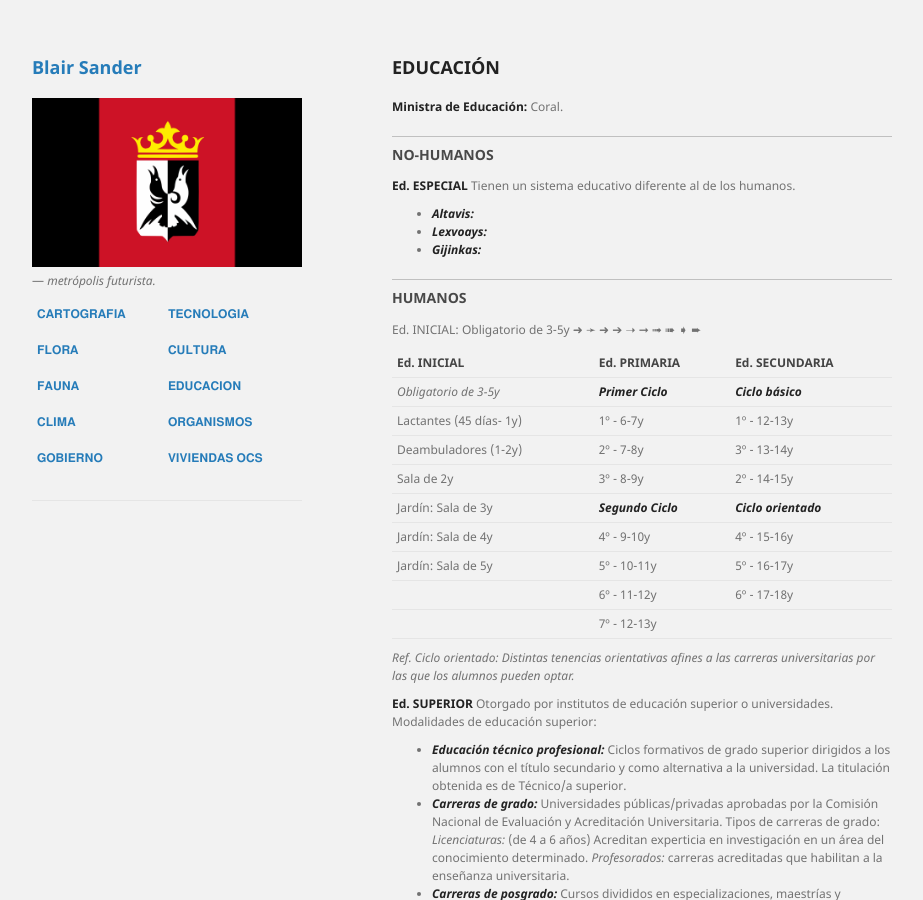
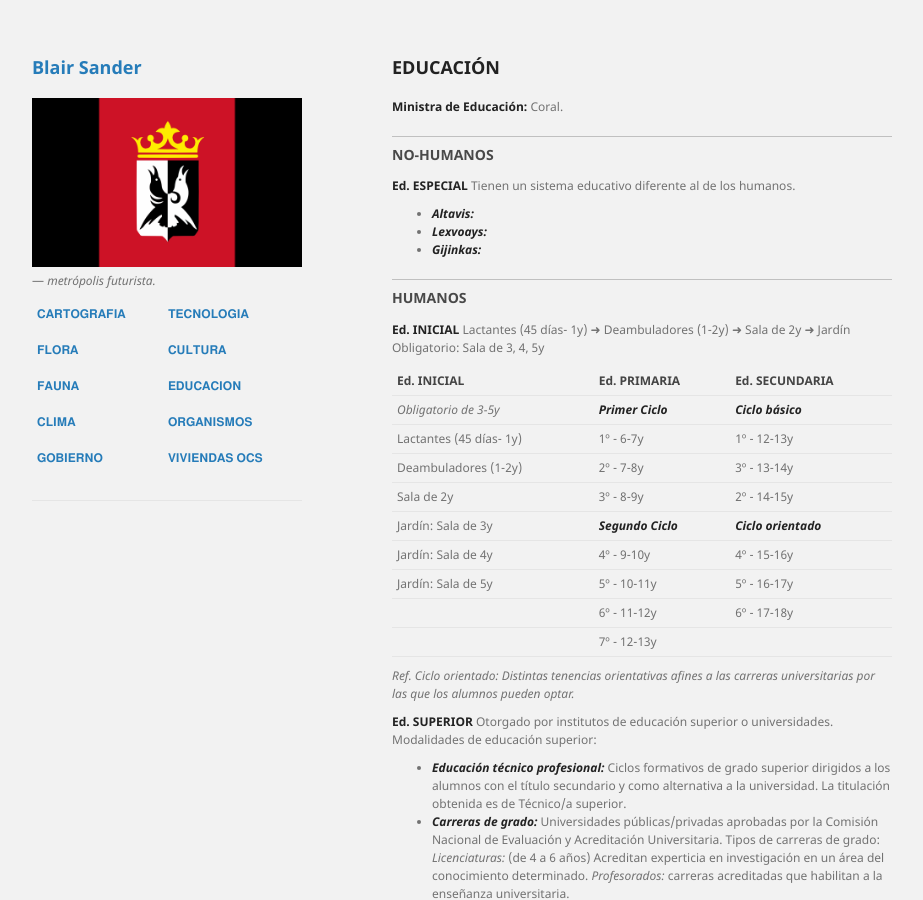
Before and after one commit to BlairSander/ciudad, a Jekyll site: the page built from educacion.md, in a window 1280 px wide and 900 px high. Shown: the whole window, without its empty margins (178-1101 px from the left). Built offline with Jekyll 4.4.1, drawn with Linux system fonts in a browser that asks for light colours; our own code applies the rules of GitHub Pages for plain Markdown files.

Commit message:
educacion.md

```diff
--- a/educacion.md
+++ b/educacion.md
@@ -16,7 +16,7 @@ Tienen un sistema educativo diferente al de los humanos.
 
 ### HUMANOS
 
-Ed. INICIAL: Obligatorio de 3-5y ➜ ➛ ➜ ➔ ➝ ➞ ➟ ➠ ➧ ➨
+**Ed. INICIAL**  Lactantes (45 días- 1y) ➜ Deambuladores (1-2y) ➜ Sala de 2y ➜ Jardín Obligatorio: Sala de 3, 4, 5y
 
 | Ed. INICIAL | Ed. PRIMARIA | Ed. SECUNDARIA |
 |------|------|------|
```
